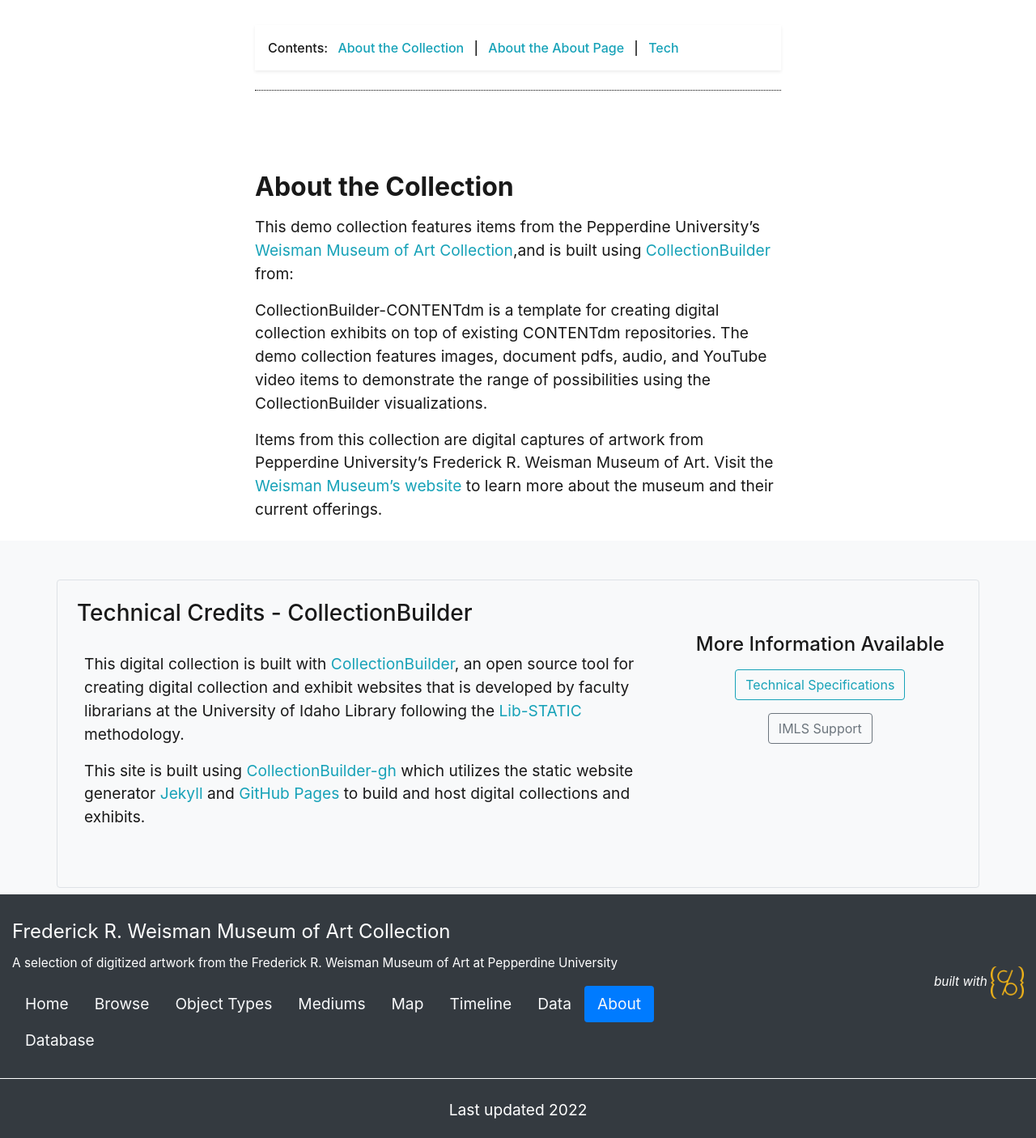
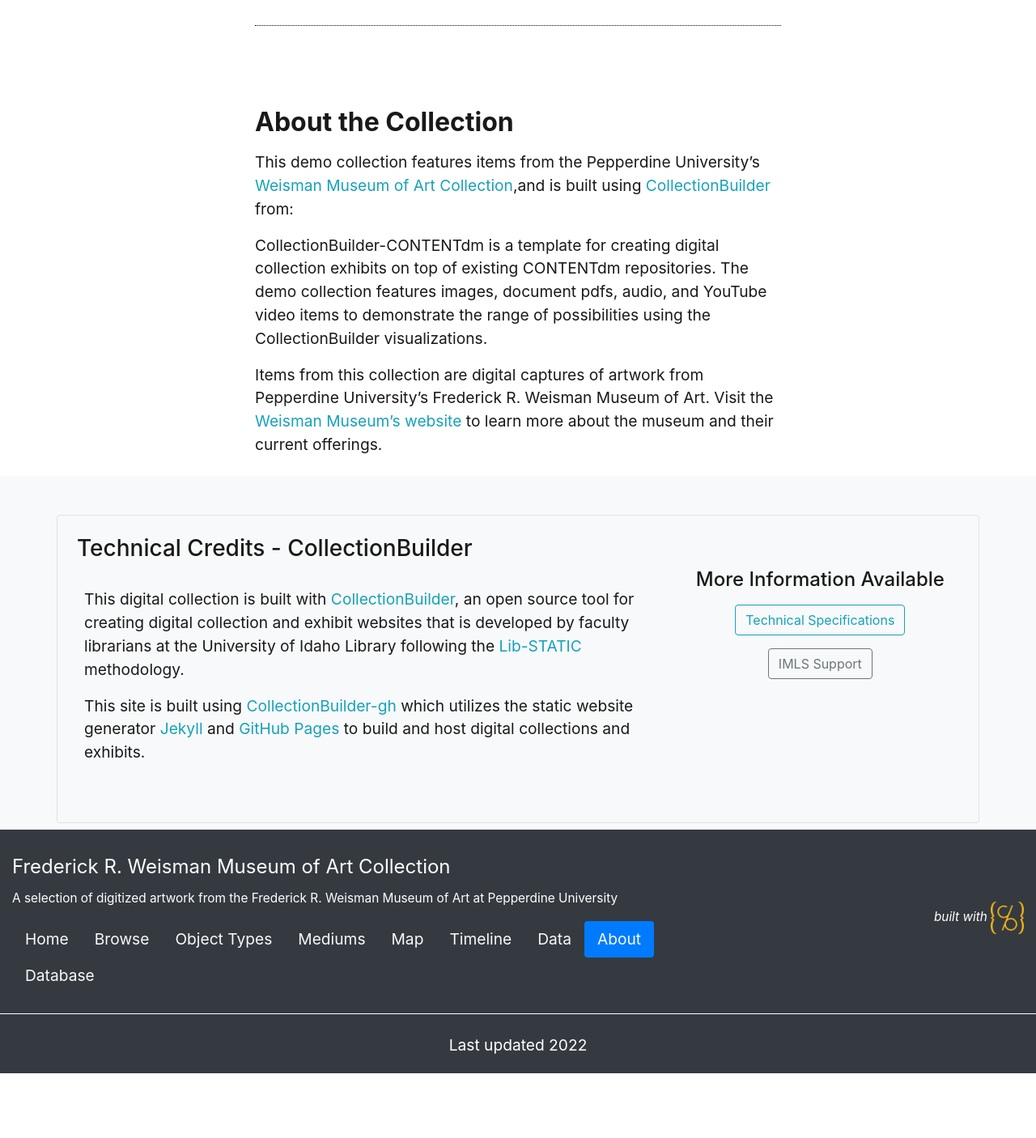
Before and after one commit to PepperdineLibraries/weisman, a Jekyll site: the page built from pages/about.md, in a window 1280 px wide. Shown: the part 528-1934 px from the top of the page at 81% size. Built offline with Jekyll 4.4.1, drawn with Linux system fonts in a browser that asks for light colours; after the commit the page ends 1854 px from its top, so only the background shows below that.

Commit message:
Update about.md

```diff
--- a/pages/about.md
+++ b/pages/about.md
@@ -10,7 +10,7 @@
 
 {% include feature/jumbotron.html objectid="https://cdm15730.contentdm.oclc.org/customizations/collection/p15730coll35/images/landingpage/large-40926721783_ff3c8664f1_c.jpg" %}
 
-{% include feature/nav-menu.html sections="About the Collection;About the About Page" %}
+
 
 ## About the Collection
 
```
